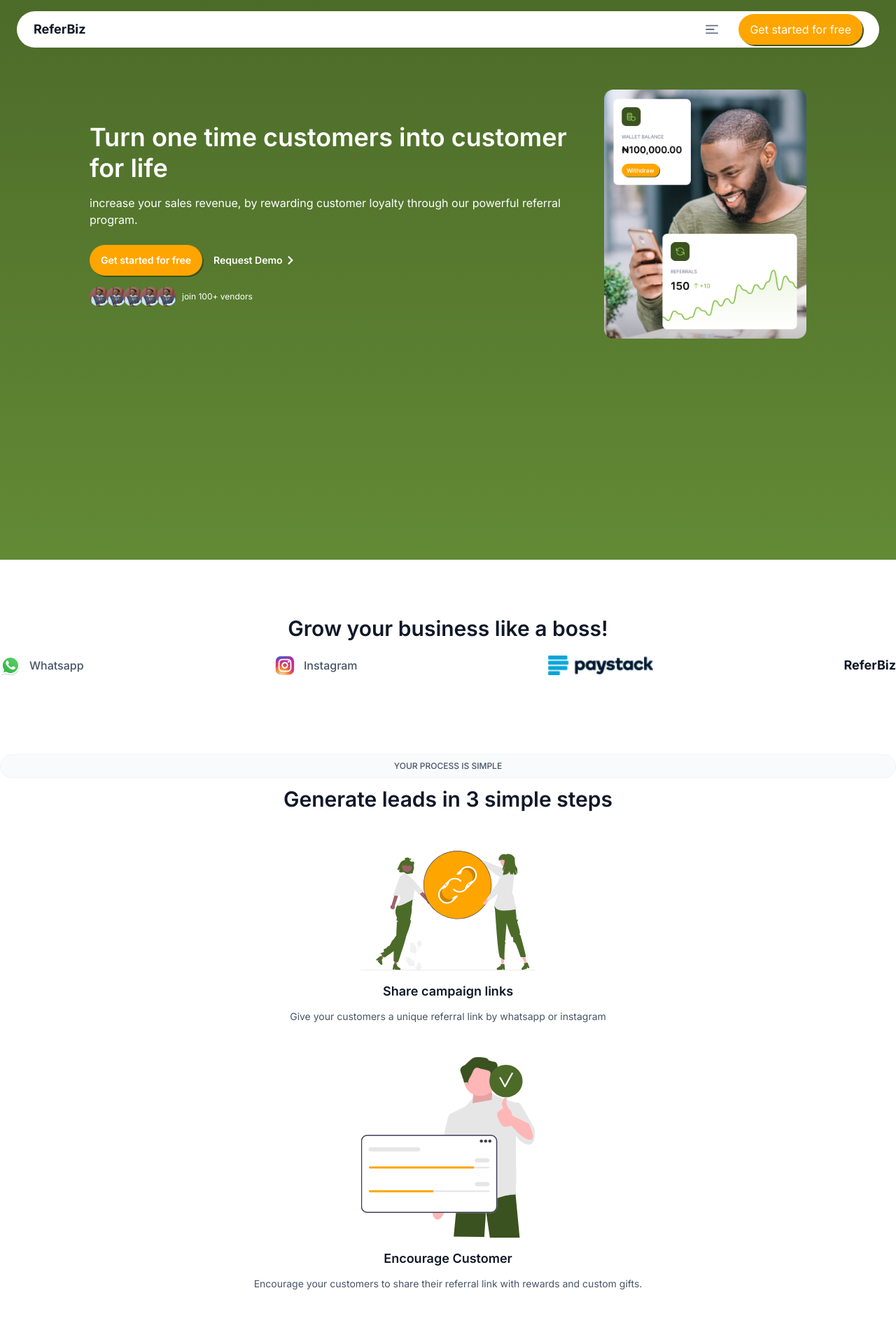
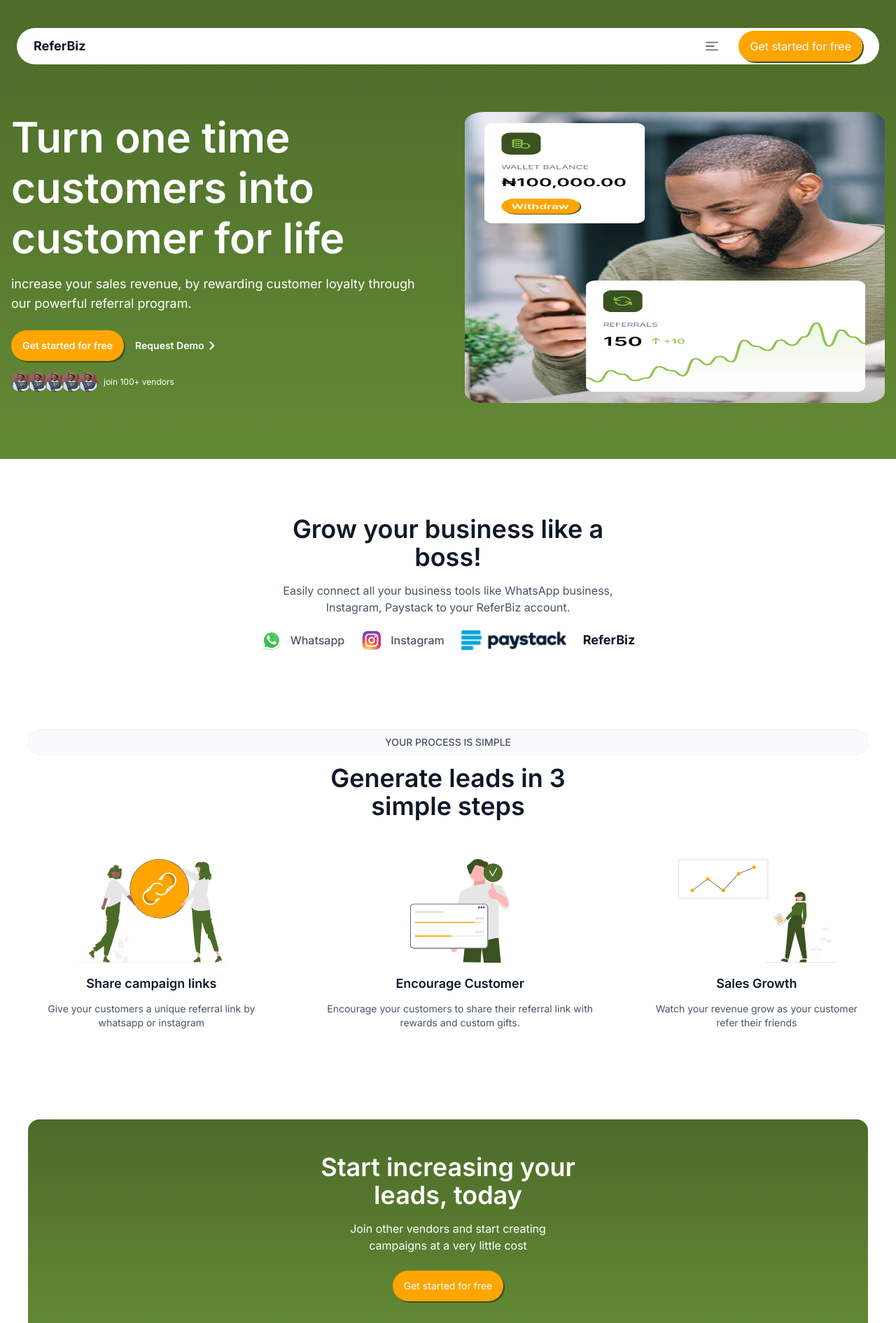
Before and after one commit to mosgizy/ReferBiz, a Next.js app: page / in a window 1280 px wide. Shown: the top 1891 px of the page at 70% size. Built offline with nearby package versions, Linux system fonts and the light colour scheme; no server answers.

Commit message:
added paystack field to share-link

```diff
--- a/src/app/(campaign)/(auth)/register/page.tsx
+++ b/src/app/(campaign)/(auth)/register/page.tsx
@@ -11,11 +11,12 @@ const Page = () => {
   sendData();
 
   return (
-    <>
-      <div className="flex-center justify-center">
+    <div className="md:flex-center">
+      <div className="flex-center justify-center flex-">
         <Image src={registerImage} alt="" height={500} width={250} priority />
       </div>
-      <div className="mt-16">
+      <div className="flex flex-col gap-12">
+        <div className="mt-16 flex flex-col">
           <h1 className="font-semibold text-3xl text-header">
             Create your account
           </h1>
@@ -37,7 +38,8 @@ const Page = () => {
             </Link>
           </p>
         </div>
-    </>
+      </div>
+    </div>
   );
 };
 
--- a/src/app/(campaign)/campaign/page.tsx
+++ b/src/app/(campaign)/campaign/page.tsx
@@ -12,7 +12,7 @@ const Page = () => {
   const [selectModal, setSelectModal] = useState(false);
   const [selectedValue, setSelectedValue] = useState('Select reward type');
   const { data: session } = useSession();
-  const [name, setName] = useState('');
+  const [payStackLink, setPayStackLink] = useState('');
   const [socialLink, setSocialLink] = useState('');
 
   const [amount, setAmount] = useState(0);
@@ -31,7 +31,7 @@ const Page = () => {
       const res = await axios.post(
         'https://referbiz-api.onrender.com/api/v1/campaign/new',
         {
-          name: name,
+          name: payStackLink,
           description: socialLink,
           campaignLink: `${process.env.ENVIRONMENT}/referral/${session?.user?.name}`,
           token: Cookies.get('token'),
@@ -76,8 +76,8 @@ const Page = () => {
             <input
               type="text"
               name="key"
-              value={name}
-              onChange={(e) => setName(e.target.value)}
+              value={payStackLink}
+              onChange={(e) => setPayStackLink(e.target.value)}
               placeholder="e.g. https://paystack.com/payment/3214"
               required
               className="px-4 py-3 rounded-full border border-[#EAECF0] text-header"
--- a/src/app/(campaign)/referral/[...slug]/page.tsx
+++ b/src/app/(campaign)/referral/[...slug]/page.tsx
@@ -4,6 +4,7 @@ import { useRouter } from 'next/navigation';
 import { useState } from 'react';
 import Cookies from 'js-cookie';
 import axios from 'axios';
+import Link from 'next/link';
 
 const Page = () => {
   const [name, setName] = useState('');
@@ -37,18 +38,6 @@ const Page = () => {
       </p>
       <div className="text-left mt-12">
         <form className="flex flex-col gap-3">
-          <label htmlFor="name" className="flex flex-col gap-3">
-            <span>Full Name</span>
-            <input
-              type="text"
-              name="name"
-              value={name}
-              onChange={(e) => setName(e.target.value)}
-              placeholder="e.g. Daniel Osonuga"
-              required
-              className="px-4 py-3 rounded-full border border-[#EAECF0] text-header"
-            />
-          </label>
           <label htmlFor="email" className="flex flex-col gap-3">
             <span>Email</span>
             <input
@@ -60,6 +49,21 @@ const Page = () => {
               required
               className="px-4 py-3 rounded-full border border-[#EAECF0] text-header"
             />
+          </label>
+          <label htmlFor="paystack" className="flex flex-col gap-3">
+            <span>PayStack payment Link</span>
+            <input
+              type="paystack"
+              name="name"
+              value={name}
+              onChange={(e) => setName(e.target.value)}
+              placeholder="https://paystack.com/payment/zrtaysiw"
+              required
+              className="px-4 py-3 rounded-full border border-[#EAECF0] text-header"
+            />
+            <Link href="https://paystack.com/" className="text-log">
+              Create a paystack account
+            </Link>
           </label>
           <div className="fixed bottom-24 left-0 w-full flex justify-center">
             <button
--- a/src/app/dashboard/page.tsx
+++ b/src/app/dashboard/page.tsx
@@ -34,6 +34,8 @@ const Page = () => {
     signOut({ callbackUrl: '/login' });
   };
 
+  console.table(linkGenereated);
+
   useEffect(() => {
     const fetchData = async () => {
       try {
@@ -48,8 +50,10 @@ const Page = () => {
         setLinkGenereated(res.data.amount.campaign_link);
         setPaystack(res.data.amount.paystack_payment_link);
         setAmount(res.data.amountPaid);
+
+        console.log(res.data);
       } catch (error: any) {
-        console.error(error);
+        console.error(error, 'hwllo');
       }
     };
 
--- a/src/app/globals.css
+++ b/src/app/globals.css
@@ -25,7 +25,7 @@
   }
 
   .section {
-    @apply max-w-[85%] mx-auto text-center md:max-w-[96rem];
+    @apply max-w-[85%] mx-auto text-center md:max-w-[96rem] md:px-10;
   }
 
   .btn {
--- a/src/app/page.tsx
+++ b/src/app/page.tsx
@@ -15,10 +15,16 @@ export default function Home() {
       <Header />
       <section className="mt-20 section">
         <div>
-          <h1 className="font-semibold text-3xl text-header">
-            Grow your business like a boss!
-          </h1>
-          <div className="flex-center justify-between gap-3 flex-wrap mt-5 text-base font-medium text-text-color">
+          <div className="flex flex-col gap-3 text-text-color md:gap-4">
+            <h1 className="font-semibold text-3xl text-header md:text-4xl md:w-[20ch] md:mx-auto">
+              Grow your business like a boss!
+            </h1>
+            <p className="text-sm md:text-base md:w-[50ch] md:mx-auto">
+              Easily connect all your business tools like WhatsApp business,
+              Instagram, Paystack to your ReferBiz account.
+            </p>
+          </div>
+          <div className="flex-center justify-between md:justify-center gap-3 md:gap-6 flex-wrap mt-5 text-base font-medium text-text-color">
             <div className="flex-center gap-3">
               <Image src={whatsappIcon} width={30} height={30} alt="" />{' '}
               Whatsapp
@@ -34,25 +40,28 @@ export default function Home() {
           </div>
         </div>
       </section>
-      <section className="section mt-28">
-        <div className="font-medium text-xs text-text-color bg-fade-gray px-4 py-2 rounded-full border border-[#F2F4F7]">
+      <section className="section mt-28 md:mb-32">
+        <div className="font-medium text-xs md:text-sm text-text-color bg-fade-gray px-4 py-2 rounded-full border border-[#F2F4F7]">
           YOUR PROCESS IS SIMPLE
         </div>
-        <h1 className="font-semibold text-3xl text-header mt-3">
+        <h1 className="font-semibold text-3xl md:text-4xl md:w-[16ch] md:mx-auto text-header mt-3">
           Generate leads in 3 simple steps
         </h1>
         <ProcessCard />
       </section>
       <section className="section mt-20 mb-10">
         <div className="bg-focus-bg text-white px-6 py-12 rounded-2xl flex flex-col gap-4">
-          <h1 className="font-semibold text-3xl">
+          <h1 className="font-semibold text-3xl md:text-4xl md:w-[16ch] md:mx-auto">
             Start increasing your leads, today
           </h1>
-          <p className="text-base">
+          <p className="text-base md:w-[30ch] md:mx-auto">
             Join other vendors and start creating campaigns at a very little
             cost
           </p>
-          <Link href="/dashboard" className="btn text-sm mt-2">
+          <Link
+            href="/dashboard"
+            className="btn text-sm mt-2 md:w-max md:mx-auto"
+          >
             Get started for free
           </Link>
         </div>
--- a/src/components/Header.tsx
+++ b/src/components/Header.tsx
@@ -7,13 +7,13 @@ import GetStartedBtn from './GetStartedBtn';
 
 const Header = () => {
   return (
-    <header className="bg-focus-bg text-white min-h-screen pt-40 md:p-32 px-4 pb-8">
-      <div className="md:max-w-[90rem] md:mx-auto md:flex-center md:justify-between md:gap-12">
-        <div className="flex flex-col gap-4 md:justify-between">
-          <h1 className="text-4xl font-semibold leading-[2.75rem]">
+    <header className="bg-focus-bg text-white min-h-screen md:min-h-[50vh] pt-40 md:p-38 px-4 pb-8">
+      <div className="md:max-w-[90rem] md:mx-auto md:flex md:justify-between md:gap-12">
+        <div className="flex flex-col gap-4 md:justify-between md:flex-[1_1_45%] md:pb-16">
+          <h1 className="text-4xl font-semibold leading-[2.75rem] md:text-6xl md:leading-[4.5rem]">
             Turn one time customers into customer <span>for life</span>
           </h1>
-          <p className="text-base">
+          <p className="text-base md:text-lg">
             increase your sales revenue, by rewarding customer loyalty through
             our powerful referral program.
           </p>
@@ -39,14 +39,14 @@ const Header = () => {
             <div className="text-xs">join 100+ vendors</div>
           </div>
         </div>
-        <div className="mt-12 md:mt-0">
+        <div className="mt-12 md:mt-0 md:flex-[1_1_45%] relative">
           <Image
             src={heroImage}
             alt=""
-            width={1200}
-            height={1200}
+            width={528}
+            height={417}
             priority
-            className="w-full md:max-w-[33rem] md:max-h-[26rem]"
+            className="w-full md:h-[26rem]"
           />
         </div>
       </div>
--- a/src/components/Nav.tsx
+++ b/src/components/Nav.tsx
@@ -26,8 +26,8 @@ const Nav = () => {
 
   return (
     <>
-      <nav className="fixed w-full">
-        <div className="px-6 py-3 md:py-2 mt-4 mx-6 rounded-full bg-white flex justify-between items-center">
+      <nav className="fixed w-full z-50">
+        <div className="px-6 py-3 md:py-2 mt-4 md:mt-10 mx-6 rounded-full bg-white flex justify-between items-center">
           <Link
             href="/"
             className="text-header text-lg font-bold cursor-pointer"
--- a/src/components/ProcessCard.tsx
+++ b/src/components/ProcessCard.tsx
@@ -33,7 +33,7 @@ const ProcessCard = () => {
   };
 
   return (
-    <div className="flex flex-col gap-12 mt-14">
+    <div className="flex flex-col md:flex-row md:justify-between gap-12 mt-14">
       {Object.keys(cardDetails).map((card, index) => {
         const details = cardDetails[card];
         return (
@@ -42,9 +42,10 @@ const ProcessCard = () => {
               <Image
                 src={details.icon}
                 alt=""
-                height={200}
+                height={148}
                 width={250}
                 priority
+                className="h-[9.25rem]"
               />
             </div>
             <div className="mt-4">
```
Lines whose indentation alone changed are shown as unchanged.
